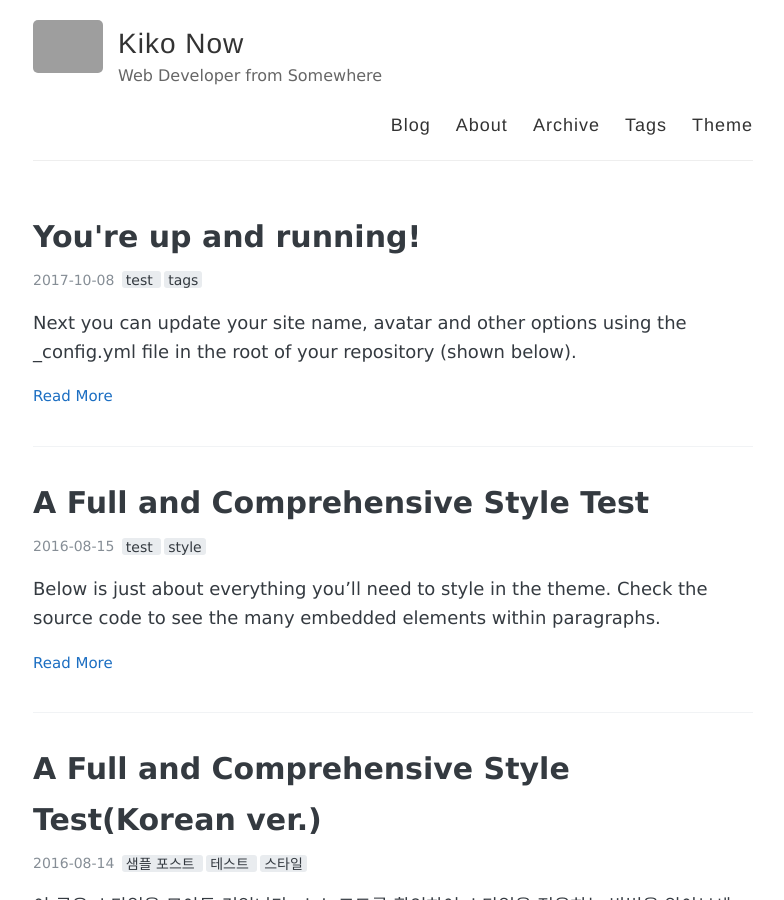
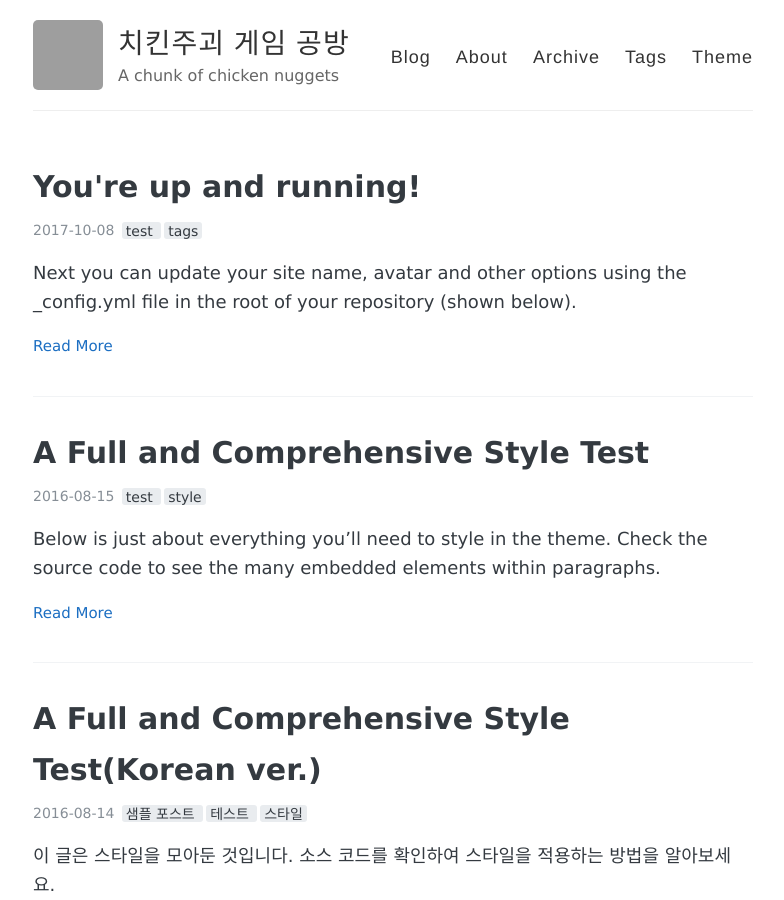
Before and after one commit to chickeningot/chickeningot.github.io, a Jekyll site: the page built from index.html, in a window 1280 px wide and 900 px high. Shown: the whole window, without its empty margins (247-1031 px from the left). Built offline with Jekyll 4.4.1, drawn with Linux system fonts in a browser that asks for light colours; the list of posts is cut into pages by our own code; grey boxes are pictures that could not be loaded.

Commit message:
Update _config.yml

```diff
--- a/_config.yml
+++ b/_config.yml
@@ -3,17 +3,17 @@
 #
 
 # Name of your site (displayed in the header)
-name: Kiko Now
+name: 치킨주괴 게임 공방
 
 # Short bio or description (displayed in the header)
-description: Web Developer from Somewhere
+description: A chunk of chicken nuggets
 
 #
 # Flags below are optional
 #
 
 # URL of your avatar or profile pic (you could use your GitHub profile pic)
-avatar: https://raw.githubusercontent.com/barryclark/jekyll-now/master/images/jekyll-logo.png
+avatar: https://avatars3.githubusercontent.com/u/14244903?s=460&v=4
 
 
 # Tabs in header. There are 'Blog', 'About', 'Archive', 'Tags'
@@ -38,10 +38,10 @@ paginate: 5
 footer-links:
   behance: # https://www.behance.net/<username>
   dribbble:
-  email:
+  email: chickeningot@gmail.com
   facebook:
   flickr:
-  github: AWEEKJ/kiko-now
+  github: chickeningot
   googleplus: # anything in your profile username that comes after plus.google.com/
   instagram:
   linkedin:
@@ -49,7 +49,7 @@ footer-links:
   rss: # just type anything here for a working RSS icon
   stackoverflow: # your stackoverflow profile, e.g. "users/50476/bart-kiers"
   tumblr: # https://<username>.tumblr.com
-  twitter: jekyllrb
+  twitter: chickeningot
   youtube: # channel/<your_long_string> or user/<user-name>
 
 # Text under the icons in footer
@@ -57,14 +57,14 @@ footer-text: © 2017 Kiko Now
 
 # Enter your Disqus shortname (not your username) to enable commenting on posts
 # You can find your shortname on the Settings page of your Disqus account
-disqus: # <username>.disqus.com
+disqus: chickeningot-github
 
 # Enter your Google Analytics web tracking code (e.g. UA-2110908-2) to activate tracking
-google_analytics:
+google_analytics: UA-136281558-1
 
 # Your website URL (e.g. http://barryclark.github.io or http://www.barryclark.co)
 # Used for Sitemap.xml and your RSS feed
-url:
+url: https://chickeningot.github.io
 
 # If you're hosting your site at a Project repository on GitHub pages
 # (http://yourusername.github.io/repository-name)
```
